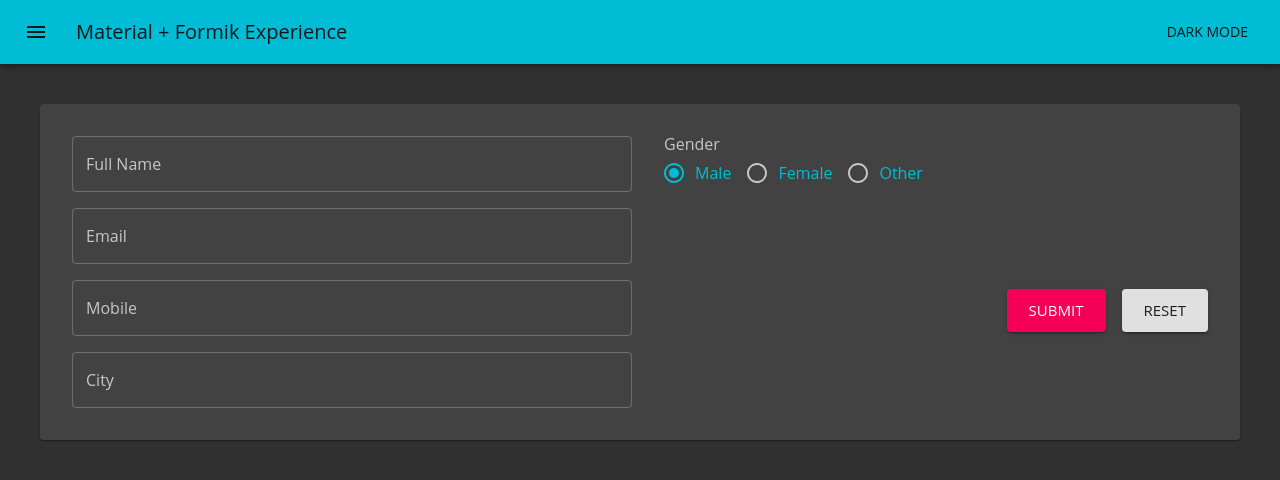
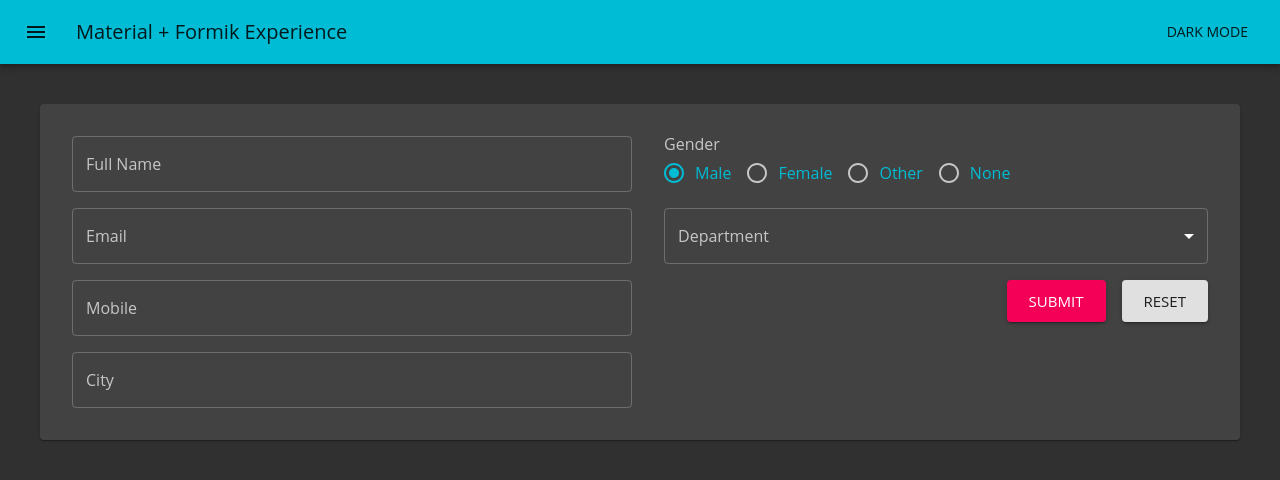
Before and after one commit to carloswimmer/material-with-formik, a React (Create React App) app: page / in a window 1280 px wide. Shown: the top 480 px of the page. Built offline with nearby package versions, Linux system fonts and the light colour scheme.

Commit message:
Implement Select with validation

```diff
--- a/src/components/controls/Input.jsx
+++ b/src/components/controls/Input.tsx
@@ -1,7 +1,7 @@
 import React from 'react';
-import { TextField } from '@material-ui/core';
+import { TextField, TextFieldProps } from '@material-ui/core';
 
-const Input = (props) => {
+const Input = (props: TextFieldProps) => {
   const {
     name,
     label,
--- a/src/components/controls/Radio.jsx
+++ b/src/components/controls/Radio.tsx
@@ -6,14 +6,23 @@ import {
   FormControlLabel,
   Radio as MuiRadio,
   FormHelperText,
+  RadioGroupProps,
 } from '@material-ui/core';
 
-const Radio = (props) => {
+interface RadioProps extends RadioGroupProps {
+  label: string;
+  items: Array<any>;
+  error?: boolean;
+  helperText?: string | false;
+}
+
+const Radio = (props: RadioProps) => {
   const {
     name,
     label,
     value,
     onChange,
+    onBlur,
     items,
     error,
     helperText,
@@ -21,7 +30,7 @@ const Radio = (props) => {
   } = props;
 
   return (
-    <FormControl component="fieldset" error={error}>
+    <FormControl component="fieldset" error={error} style={{ marginBottom: 6 }}>
       <FormLabel component="legend">{label}</FormLabel>
       <RadioGroup
         row
@@ -29,9 +38,10 @@ const Radio = (props) => {
         name={name}
         value={value}
         onChange={onChange}
+        onBlur={onBlur}
         {...others}
       >
-        {items.map((item) => (
+        {items.map((item: any) => (
           <FormControlLabel
             key={item.id}
             value={item.id}
@@ -40,7 +50,7 @@ const Radio = (props) => {
           />
         ))}
       </RadioGroup>
-      <FormHelperText>{helperText}</FormHelperText>
+      {error && <FormHelperText>{helperText}</FormHelperText>}
     </FormControl>
   );
 };
--- a/src/components/controls/Select.jsx
+++ b/src/components/controls/Select.tsx
@@ -1,16 +1,34 @@
-import React from "react";
+import React from 'react';
 import {
   FormControl,
+  FormHelperText,
   InputLabel,
   MenuItem,
   Select as MuiSelect,
-} from "@material-ui/core";
+  SelectProps,
+} from '@material-ui/core';
 
-const Select = (props) => {
-  const { name, label, value, onChange, options, ...others } = props;
+interface MuiSelectProps extends SelectProps {
+  options: Array<any>;
+  error?: boolean;
+  helperText?: string | false;
+}
+
+const Select = (props: MuiSelectProps) => {
+  const {
+    name,
+    label,
+    value,
+    onChange,
+    onBlur,
+    options,
+    error,
+    helperText,
+    ...others
+  } = props;
 
   return (
-    <FormControl variant="outlined" fullWidth>
+    <FormControl variant="outlined" fullWidth error={error}>
       <InputLabel id={`${name}-select-label`}>{label}</InputLabel>
       <MuiSelect
         labelId={`${name}-select-label`}
@@ -18,6 +36,7 @@ const Select = (props) => {
         name={name}
         value={value}
         onChange={onChange}
+        onBlur={onBlur}
         {...others}
       >
         <MenuItem value="">None</MenuItem>
@@ -27,6 +46,7 @@ const Select = (props) => {
           </MenuItem>
         ))}
       </MuiSelect>
+      {error && <FormHelperText>{helperText}</FormHelperText>}
     </FormControl>
   );
 };
--- a/src/index.tsx
+++ b/src/index.tsx
@@ -4,9 +4,9 @@ import App from './App';
 import reportWebVitals from './reportWebVitals';
 
 ReactDOM.render(
-  <React.StrictMode>
-    <App />
-  </React.StrictMode>,
+  // <React.StrictMode>
+  <App />,
+  // </React.StrictMode>,
   document.getElementById('root'),
 );
 
--- a/src/pages/Employees/EmployeeForm.tsx
+++ b/src/pages/Employees/EmployeeForm.tsx
@@ -5,17 +5,18 @@ import { useFormik } from 'formik';
 // import { useForm, Form } from '../../components/useForm';
 import Input from '../../components/controls/Input';
 import Radio from '../../components/controls/Radio';
-// import Select from '../../components/controls/Select';
+import Select from '../../components/controls/Select';
 // import Checkbox from '../../components/controls/Checkbox';
 // import DatePicker from '../../components/controls/DatePicker';
 import Button from '../../components/controls/Button';
 import * as Yup from 'yup';
-// import * as employeeService from '../../services/employeeService';
+import * as employeeService from '../../services/employeeService';
 
 const genderItems = [
   { id: 'male', title: 'Male' },
   { id: 'female', title: 'Female' },
   { id: 'other', title: 'Other' },
+  { id: 'none', title: 'None' },
 ];
 
 const initialValues: FormValues = {
@@ -36,7 +37,20 @@ const employeeSchema = Yup.object({
     .max(50, 'Too Long!')
     .required('Required'),
   email: Yup.string().email('Invalid email').required('Required'),
+  gender: Yup.string().oneOf(
+    ['male', 'female', 'other'],
+    'Choose "Other" in this case',
+  ),
+  departmentId: Yup.string().required('Required'),
 });
+
+const useStyles = makeStyles((theme: Theme) => ({
+  root: {
+    '& .MuiFormControl-root, & .MuiButton-root': {
+      margin: theme.spacing(1),
+    },
+  },
+}));
 
 interface FormValues {
   id: number;
@@ -50,14 +64,6 @@ interface FormValues {
   isPermanent: boolean;
 }
 
-const useStyles = makeStyles((theme: Theme) => ({
-  root: {
-    '& .MuiFormControl-root, & .MuiButton-root': {
-      margin: theme.spacing(1),
-    },
-  },
-}));
-
 const EmployeeForm: React.FC = () => {
   const classes = useStyles();
 
@@ -65,72 +71,82 @@ const EmployeeForm: React.FC = () => {
     console.log('submitted! ');
   }, []);
 
-  const formik = useFormik({
+  const {
+    handleSubmit,
+    values,
+    handleChange,
+    handleBlur,
+    handleReset,
+    touched,
+    errors,
+  } = useFormik({
     initialValues,
     validationSchema: employeeSchema,
     onSubmit: handleEmployeeSubmit,
   });
 
   return (
-    <form
-      className={classes.root}
-      autoComplete="off"
-      onSubmit={formik.handleSubmit}
-    >
+    <form className={classes.root} autoComplete="off" onSubmit={handleSubmit}>
       <Grid container spacing={4}>
         <Grid item xs={6}>
           <Input
             label="Full Name"
             name="fullName"
-            value={formik.values.fullName}
-            onChange={formik.handleChange}
-            onBlur={formik.handleBlur}
-            error={formik.touched.fullName && !!formik.errors.fullName}
-            helperText={formik.touched.fullName && formik.errors.fullName}
+            value={values.fullName}
+            onChange={handleChange}
+            onBlur={handleBlur}
+            error={touched.fullName && !!errors.fullName}
+            helperText={touched.fullName && errors.fullName}
           />
           <Input
             label="Email"
             name="email"
-            value={formik.values.email}
-            onChange={formik.handleChange}
-            error={formik.touched.email && !!formik.errors.email}
-            helperText={formik.touched.email && formik.errors.email}
+            value={values.email}
+            onChange={handleChange}
+            onBlur={handleBlur}
+            error={touched.email && !!errors.email}
+            helperText={touched.email && errors.email}
           />
           <Input
             label="Mobile"
             name="mobile"
-            value={formik.values.mobile}
-            onChange={formik.handleChange}
-            error={formik.touched.mobile && !!formik.errors.mobile}
-            helperText={formik.touched.mobile && formik.errors.mobile}
+            value={values.mobile}
+            onChange={handleChange}
+            error={touched.mobile && !!errors.mobile}
+            helperText={touched.mobile && errors.mobile}
           />
           <Input
             label="City"
             name="city"
-            value={formik.values.city}
-            onChange={formik.handleChange}
-            error={formik.touched.city && !!formik.errors.city}
-            helperText={formik.touched.city && formik.errors.city}
+            value={values.city}
+            onChange={handleChange}
+            error={touched.city && !!errors.city}
+            helperText={touched.city && errors.city}
           />
         </Grid>
-        <Grid item container xs={6}>
+        <Grid item container xs={6} alignContent="flex-start">
           <Radio
             label="Gender"
             name="gender"
-            value={formik.values.gender}
+            value={values.gender}
             items={genderItems}
-            onChange={formik.handleChange}
-            error={formik.touched.gender && !!formik.errors.gender}
-            helperText={formik.touched.gender && formik.errors.gender}
+            onChange={handleChange}
+            onBlur={handleBlur}
+            error={touched.gender && !!errors.gender}
+            helperText={touched.gender && errors.gender}
           />
-          {/*
           <Select
             label="Department"
             name="departmentId"
             value={values.departmentId}
             options={employeeService.getDepartmentCollection()}
-            onChange={handleInputChange}
+            onChange={handleChange}
+            onBlur={handleBlur}
+            error={touched.departmentId && !!errors.departmentId}
+            helperText={touched.departmentId && errors.departmentId}
           />
+          {/*
+
           <DatePicker
             label="Hire Date"
             name="hireDate"
@@ -156,7 +172,7 @@ const EmployeeForm: React.FC = () => {
               <Button
                 size="large"
                 color="default"
-                onClick={formik.handleReset}
+                onClick={handleReset}
                 text="Reset"
               />
             </Grid>
```
Also changed, not shown: 1 other file (tests, documents, lock files or other folders).
